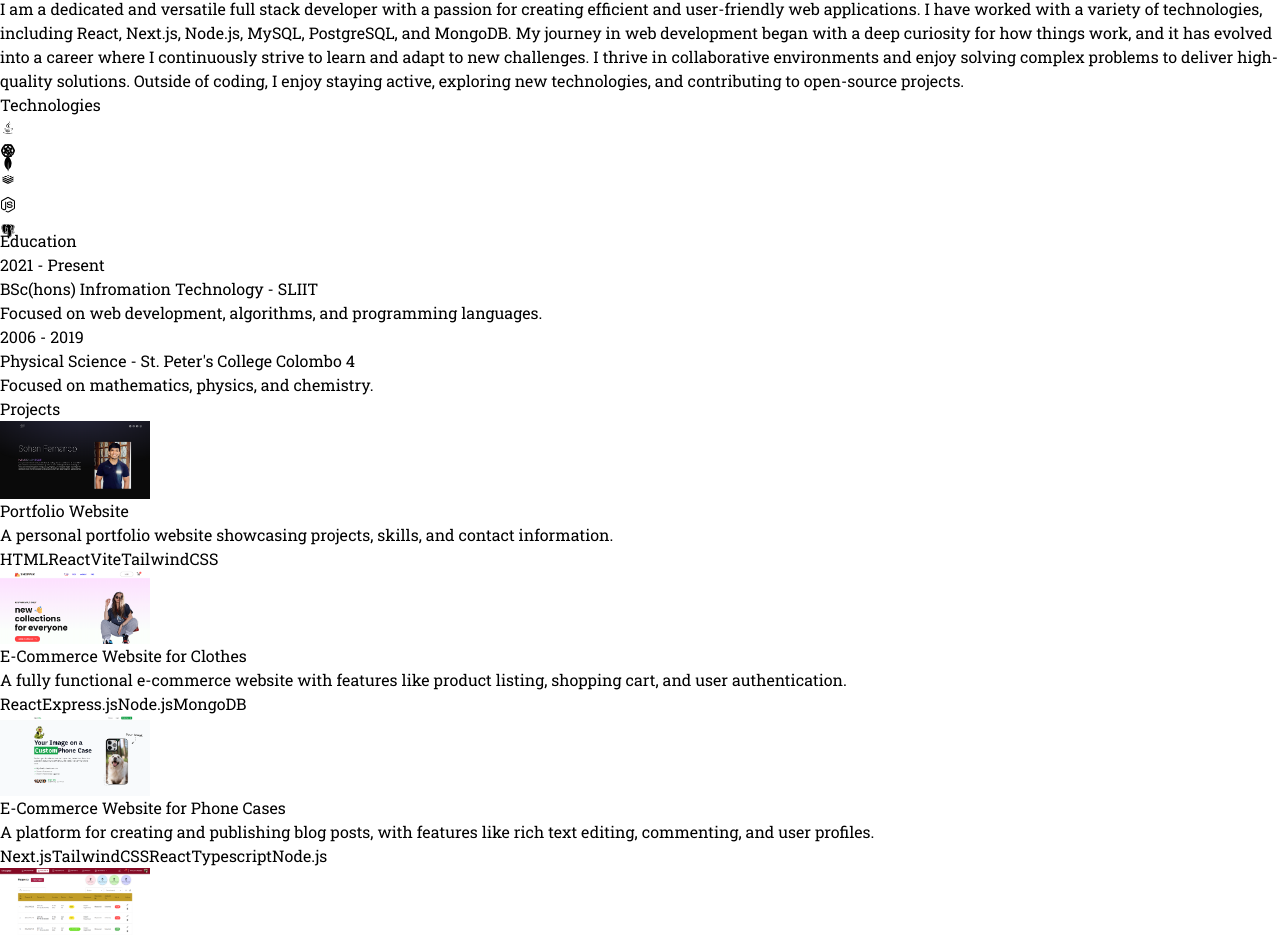
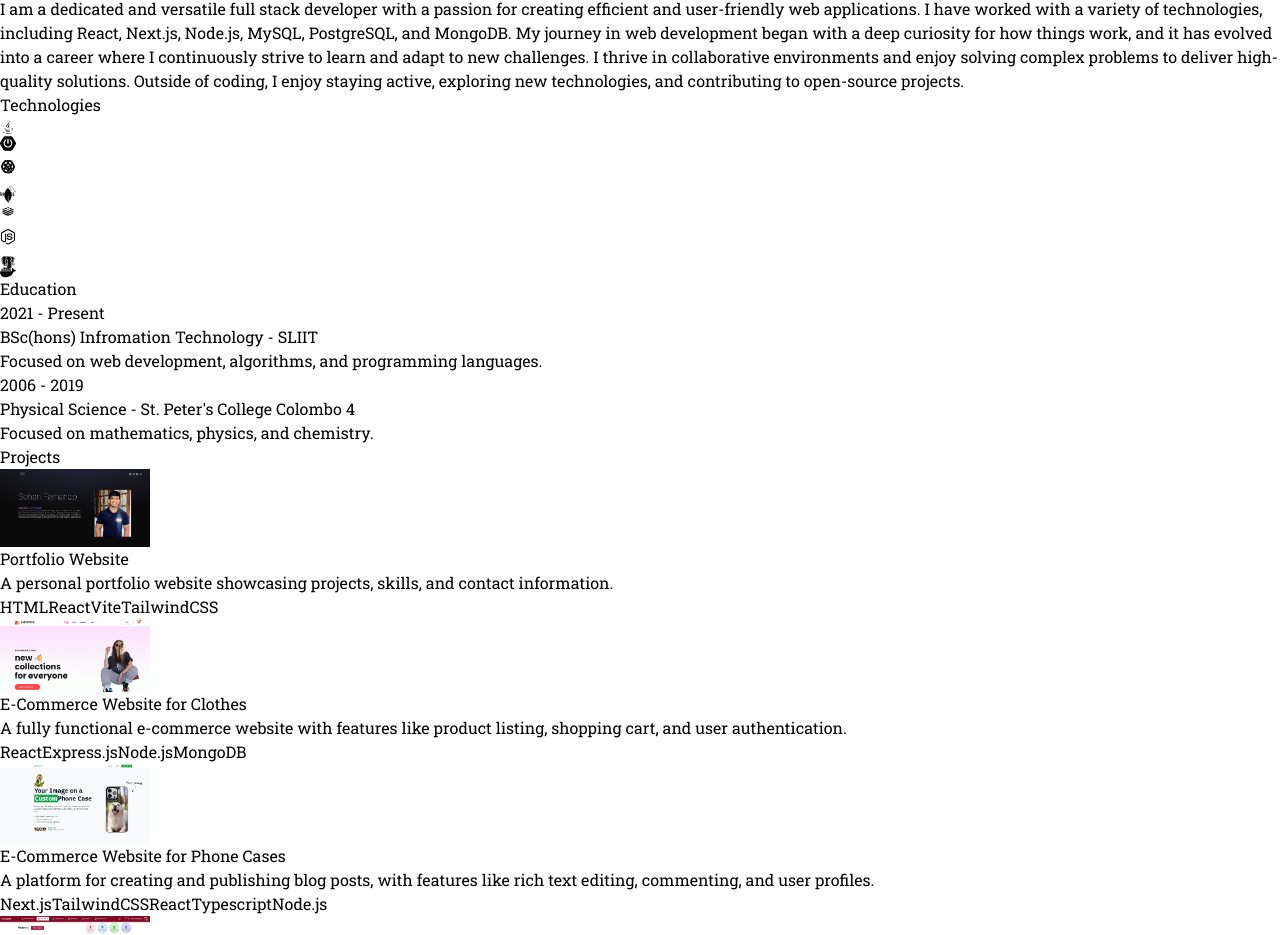
Before and after one commit to sohanfernando/my-portfolio, a React (Vite) app: page / in a window 1280 px wide. Shown: the part 1471-2406 px from the top of the page. Built offline with nearby package versions, Linux system fonts and the light colour scheme.

Commit message:
Update Technologies.jsx

```diff
--- a/src/components/Technologies.jsx
+++ b/src/components/Technologies.jsx
@@ -1,11 +1,14 @@
 import React from 'react'
+import { SiSpringboot } from 'react-icons/si'
 import { DiJava } from 'react-icons/di'
 import { RiReactjsLine } from 'react-icons/ri'
 import { TbBrandNextjs } from 'react-icons/tb'
 import { SiMongodb } from 'react-icons/si'
 import { DiRedis } from 'react-icons/di'
 import { FaNodeJs } from 'react-icons/fa'
+import { SiMysql } from 'react-icons/si'
 import { BiLogoPostgresql } from 'react-icons/bi'
+import { SiDocker } from 'react-icons/si'
 import { motion } from "framer-motion";
 
 const iconVariants = (duration) => ({
@@ -30,11 +33,17 @@
             <motion.div variants={iconVariants(2.5)} initial="initial" animate="animate" className='rounded-2xl border-4 border-neutral-800 p-4'>
                 <DiJava className='text-7xl text-yellow-500' />
             </motion.div>
+            <motion.div variants={iconVariants(2.5)} initial="initial" animate="animate" className='rounded-2xl border-4 border-neutral-800 p-4'>
+                <SiSpringboot className='text-7xl text-green-400' />
+            </motion.div>
             <motion.div variants={iconVariants(3)} initial="initial" animate="animate" className='rounded-2xl border-4 border-neutral-800 p-4'>
                 <RiReactjsLine className='text-7xl text-cyan-400' />
             </motion.div>
             <motion.div variants={iconVariants(5)} initial="initial" animate="animate"  className='rounded-2xl border-4 border-neutral-800 p-4'>
                 <TbBrandNextjs className='text-7xl' />
+            </motion.div>
+            <motion.div variants={iconVariants(2.5)} initial="initial" animate="animate" className='rounded-2xl border-4 border-neutral-800 p-4'>
+                <SiMysql className='text-7xl text-blue-500' />
             </motion.div>
             <motion.div variants={iconVariants(2)} initial="initial" animate="animate"  className='rounded-2xl border-4 border-neutral-800 p-4'>
                 <SiMongodb className='text-7xl text-green-500' />
@@ -45,8 +54,12 @@
             <motion.div variants={iconVariants(4)} initial="initial" animate="animate"  className='rounded-2xl border-4 border-neutral-800 p-4'>
                 <FaNodeJs className='text-7xl text-green-500' />
             </motion.div>
+
             <motion.div variants={iconVariants(3)} initial="initial" animate="animate"  className='rounded-2xl border-4 border-neutral-800 p-4'>
                 <BiLogoPostgresql className='text-7xl text-sky-700' />
+            </motion.div>
+            <motion.div variants={iconVariants(2.5)} initial="initial" animate="animate" className='rounded-2xl border-4 border-neutral-800 p-4'>
+                <SiDocker className='text-7xl text-sky-400' />
             </motion.div>
         </motion.div>
     </div>
```
